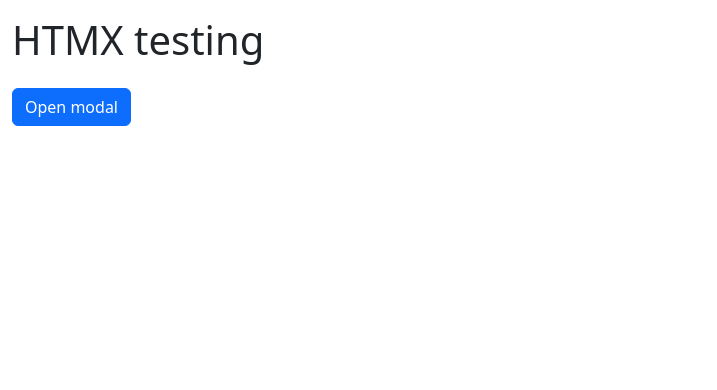
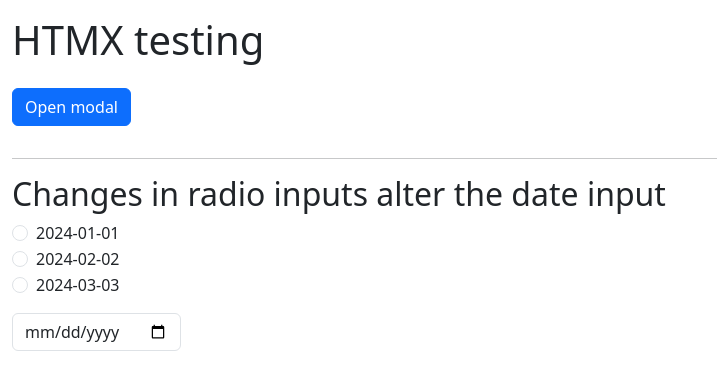
Before and after one commit to williamjacksn/htmx-testing, a website: page content/index.html in a window 1280 px wide. Shown: the whole page, without its empty margins (0-717 px from the left). Drawn offline with Linux system fonts and the light colour scheme.

Commit message:
Add radio changing another input

```diff
--- a/content/index.html
+++ b/content/index.html
@@ -21,6 +21,37 @@
             </button>
         </div>
     </div>
+
+    <div class="pt-3 row">
+        <div class="col">
+            <hr>
+            <h2>Changes in radio inputs alter the date input</h2>
+            <form>
+                <div class="mb-3">
+                    <div class="form-check">
+                        <input class="form-check-input" hx-get="date-2024-01-01.html" hx-target="#date-container"
+                               id="radio1" name="choose-a-date" type="radio">
+                        <label class="form-check-label" for="radio1">2024-01-01</label>
+                    </div>
+                    <div class="form-check">
+                        <input class="form-check-input" hx-get="date-2024-02-02.html" hx-target="#date-container"
+                               id="radio2" name="choose-a-date" type="radio">
+                        <label class="form-check-label" for="radio2">2024-02-02</label>
+                    </div>
+                    <div class="form-check">
+                        <input class="form-check-input" hx-get="date-2024-03-03.html" hx-target="#date-container"
+                               id="radio3" name="choose-a-date" type="radio">
+                        <label class="form-check-label" for="radio3">2024-03-03</label>
+                    </div>
+                </div>
+                <div class="row">
+                    <div class="col-auto" id="date-container">
+                        <input class="form-control" id="date-input" type="date">
+                    </div>
+                </div>
+            </form>
+        </div>
+    </div>
 </div>
 
 <div class="modal">
```
Also changed, not shown: content/2024-03-03.html (added, +1 -0 lines), content/date-2024-01-01.html (added, +1 -0 lines), content/date-2024-02-02.html (added, +1 -0 lines).
